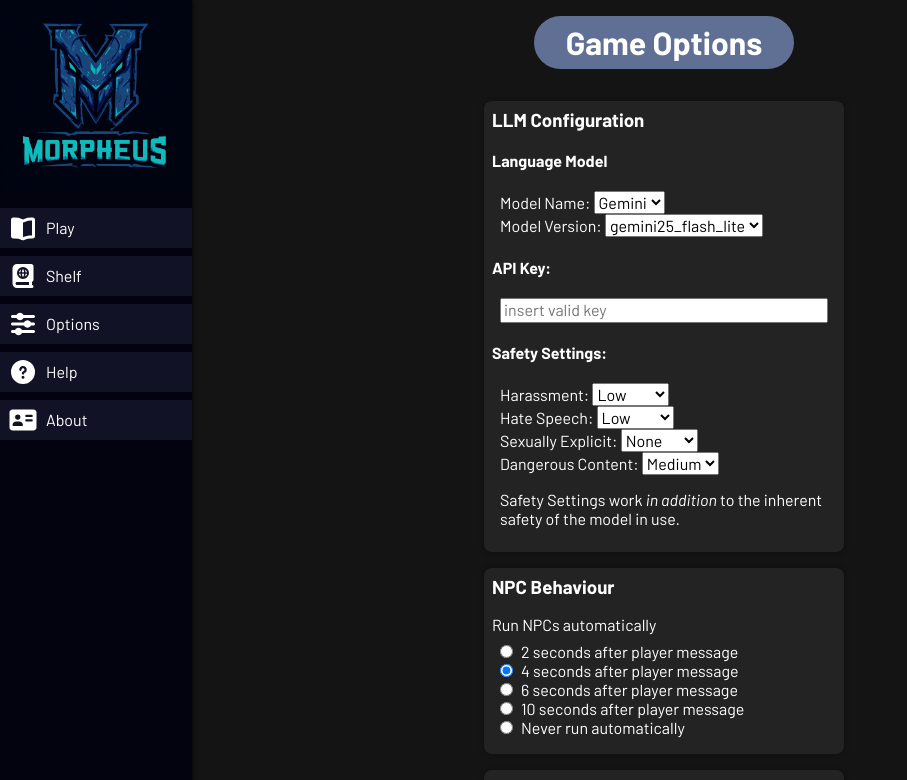
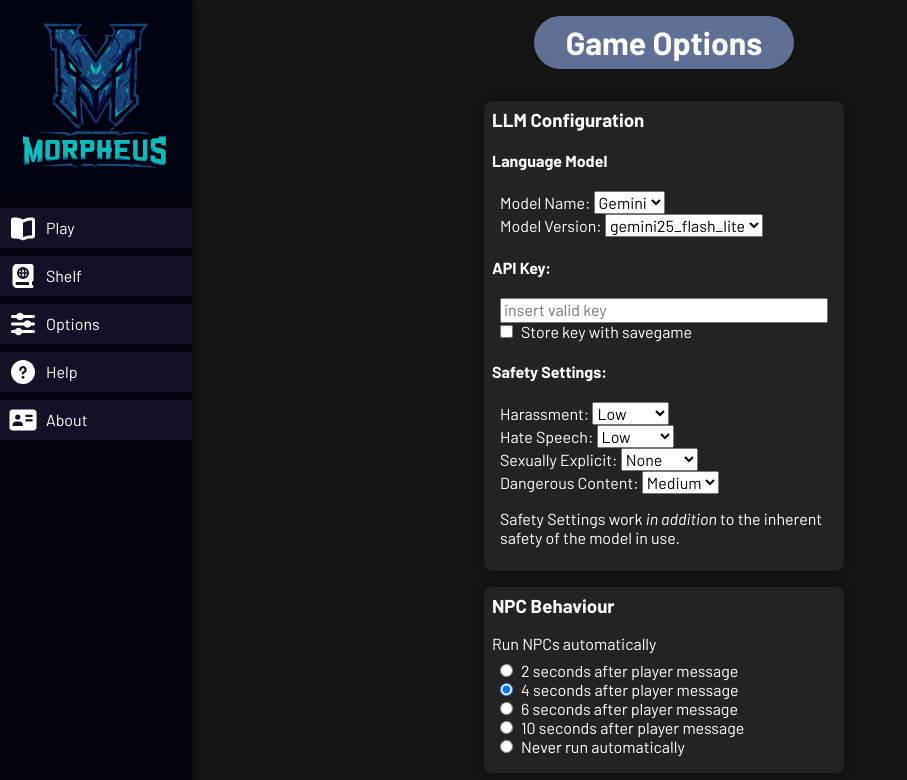
Before and after one commit to AlphaOrange/Morpheus, a Vue app: page /options in a window 1280 px wide. Shown: the top 780 px of the page, without its empty margins (0-907 px from the left). Built offline with nearby package versions, Linux system fonts and the light colour scheme; no server answers.

Commit message:
only save api key with savegame if allowed via options

```diff
--- a/src/stores/options.js
+++ b/src/stores/options.js
@@ -11,6 +11,7 @@ const SAVEABLE_OPTIONS = [
   'aiVendor',
   'aiModel',
   'aiApiKey',
+  'aiApiKeyAllowSave',
   'aiSafetyHarassment',
   'aiSafetyHateSpeech',
   'aiSafetySex',
@@ -56,6 +57,7 @@ export const useOptionsStore = defineStore('options', {
     aiVendor: 'Gemini',
     aiModel: 'gemini25_flash_lite',
     aiApiKey: import.meta.env.VITE_GEMINI_API_KEY,
+    aiApiKeyAllowSave: false,
     aiSafetyHarassment: safetySettings.harassment,
     aiSafetyHateSpeech: safetySettings.hateSpeech,
     aiSafetySex: safetySettings.sex,
@@ -117,6 +119,7 @@ export const useOptionsStore = defineStore('options', {
       for (let option of SAVEABLE_OPTIONS) {
         data[option] = this[option]
       }
+      if (!this.aiApiKeyAllowSave) data.aiApiKey = ''
       return data
     },
   },
--- a/src/views/TheOptionsView.vue
+++ b/src/views/TheOptionsView.vue
@@ -22,6 +22,8 @@
         <h4>API Key:</h4>
         <div class="input-group">
           <input v-model="options.aiApiKey" placeholder="insert valid key" class="long" />
+          <input type="checkbox" id="idAiApiKeyAllowSave" v-model="options.aiApiKeyAllowSave" />
+          <label for="idAiApiKeyAllowSave">Store key with savegame</label>
         </div>
         <h4>Safety Settings:</h4>
         <div class="input-group">
```
